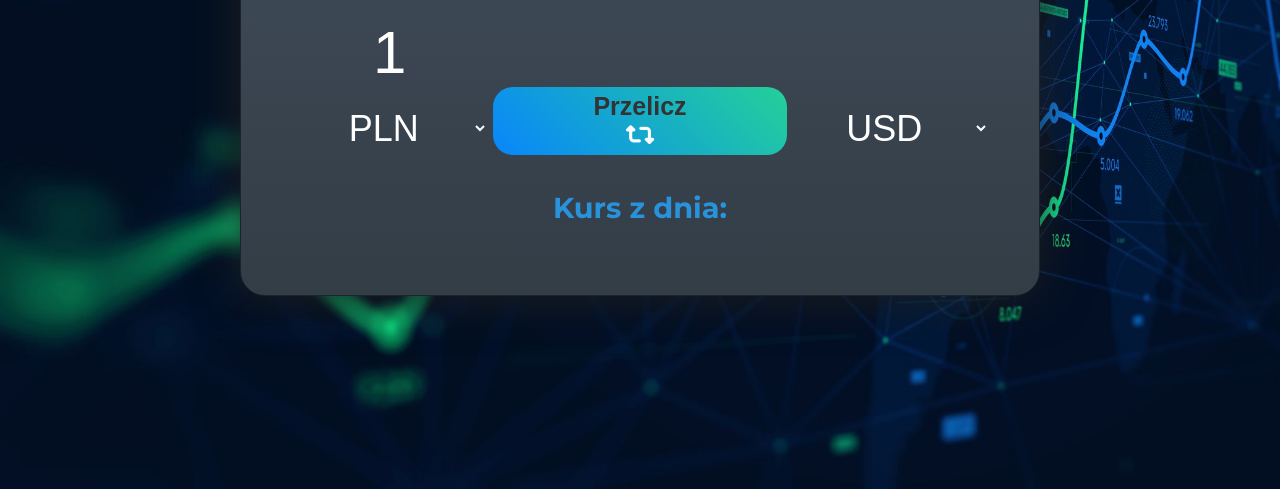
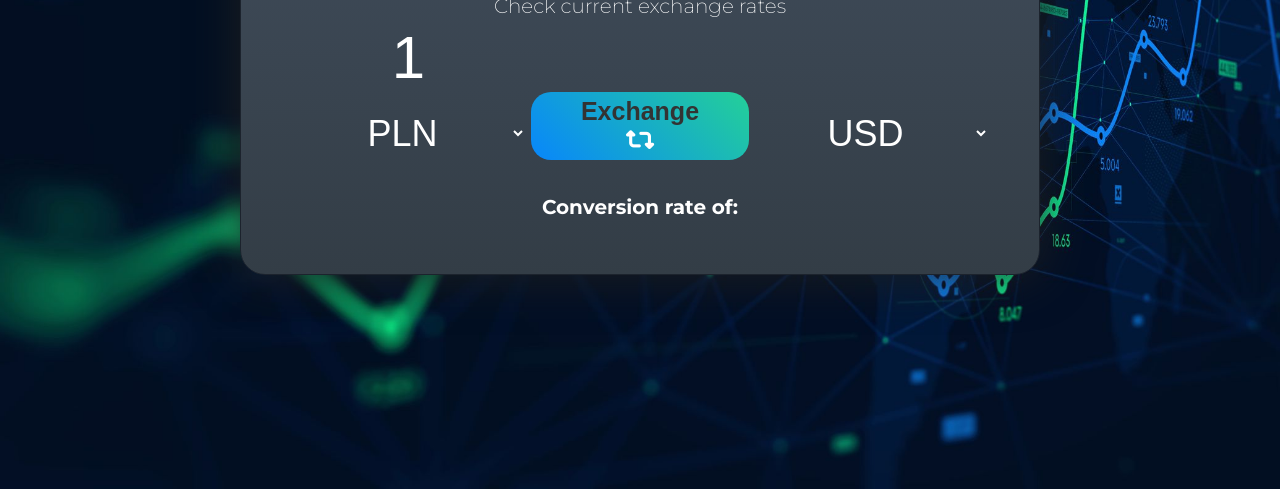
Before and after one commit to marcinjasinski71/exchange_rate_app, a plain HTML site: page index.html in a window 1280 px wide. Shown: the part 311-800 px from the top of the page. Drawn offline with Linux system fonts and the light colour scheme; no server answers.

Commit message:
some last changes

```diff
--- a/index.html
+++ b/index.html
@@ -23,7 +23,8 @@
 
   <div class="wrapper">
     <h1>Exchange Rate App</h1>
-    <p>Sprawdź aktualne kursy walut</p>
+    <p>
+      Check current exchange rates</p>
 
     <div class="app-body">
       <!-- left -->
@@ -39,7 +40,7 @@
       </div>
 
       <button class="swap">
-        <span class="calculate">Przelicz</span>
+        <span class="calculate">Exchange</span>
         <i class="fas fa-retweet"></i>
       </button>
 
@@ -57,7 +58,7 @@
 
     </div>
     <p class="rate-info"></p>
-    <p class="update-date-info day-info">Kurs z dnia:</p>
+    <p class="update-date-info day-info">Conversion rate of:</p>
     <p class="update-date"></p>
   </div>
 
--- a/script.js
+++ b/script.js
@@ -20,7 +20,7 @@ const calculate = () => {
 			rateInfo.textContent = `1 ${currency1} = ${rate.toFixed(4)} ${currency2}`;
 			amountTwo.value = (amountOne.value * rate).toFixed(2);
 			const updateDateInfo = data.time_last_update_utc;
-			updateDate.textContent = updateDateInfo.slice(0, -5);
+			updateDate.textContent = updateDateInfo.slice(0, -14);
 		});
 };
 calculate();
--- a/style.css
+++ b/style.css
@@ -20,9 +20,10 @@ input::-webkit-inner-spin-button {
 	-webkit-appearance: none;
 	margin: 0;
 }
+
 .wrapper {
 	padding: 50px;
-	width: 100vw;
+	max-width: 100vw;
 	max-height: 100vh;
 	background-image: linear-gradient(#3f4b59, #333d46);
 	color: #fff;
@@ -39,7 +40,7 @@ input::-webkit-inner-spin-button {
 
 .wrapper p {
 	font-size: 20px;
-	margin-bottom: 20px;
+	margin-bottom: 5px;
 	font-weight: 200;
 }
 
@@ -88,7 +89,7 @@ input::-webkit-inner-spin-button {
 
 .swap {
 	margin: 5px;
-	padding: 5px 100px;
+	padding: 5px 50px;
 	background-image: linear-gradient(45deg, #0886fb, #24d098);
 	font-size: 25px;
 	border: none;
@@ -112,14 +113,14 @@ input::-webkit-inner-spin-button {
 
 .update-date-info {
 	margin-top: 10px;
+	font-weight: bold !important;
+}
+.update-date {
+	font-size: 1.8rem !important;
 	color: #2892db;
-	/* font-size: 30px !important; */
 	font-weight: bold !important;
 }
 
-.day-info {
-	font-size: 1.8rem !important;
-}
 /*  */
 /*  */
 @media (min-width: 800px) {
```
